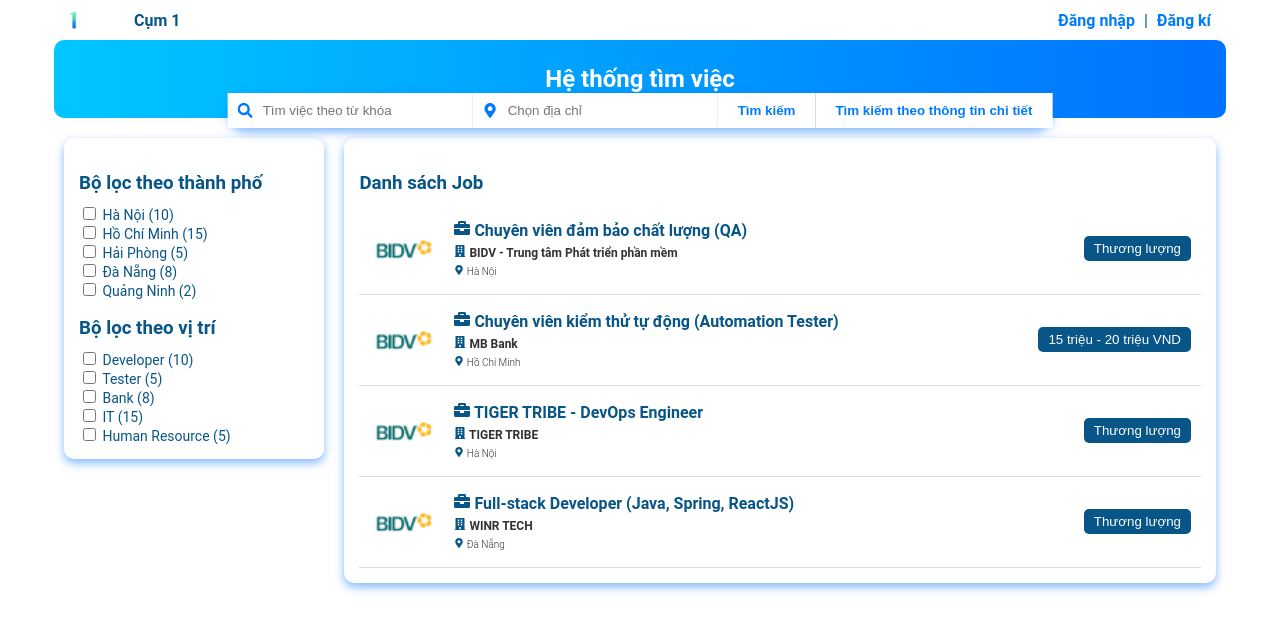
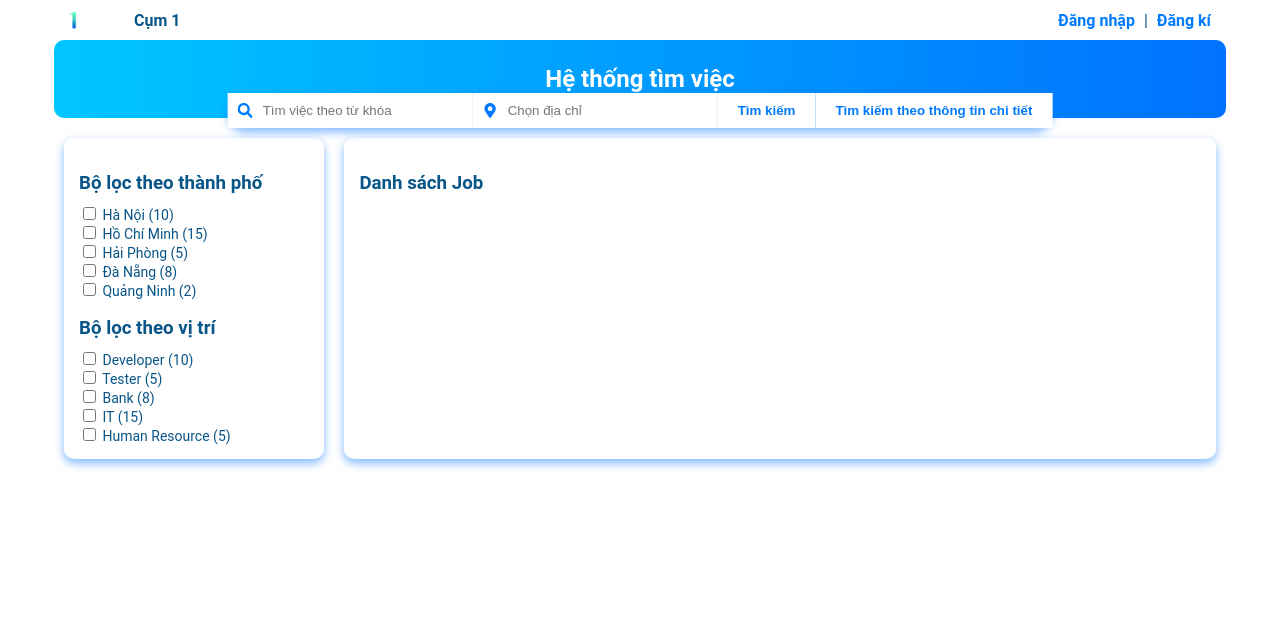
Before and after one commit to QD22082003/Job-web, a React (Create React App) app: page / in a window 1280 px wide. Shown: the top 632 px of the page. Built offline with nearby package versions, Linux system fonts and the light colour scheme.

Commit message:
call api list

```diff
--- a/package.json
+++ b/package.json
@@ -3,6 +3,7 @@
   "version": "0.1.0",
   "private": true,
   "dependencies": {
+    "axios": "^1.7.9",
     "cra-template": "1.2.0",
     "react": "^19.0.0",
     "react-dom": "^19.0.0",
--- a/src/components/Home/Home.css
+++ b/src/components/Home/Home.css
@@ -144,7 +144,7 @@
 
   .job-image {
     width: 50px;
-    object-fit: center;
+    object-fit: contain;
     margin-right: 15px;
   }
 
--- a/src/components/Home/Home.js
+++ b/src/components/Home/Home.js
@@ -1,4 +1,5 @@
-import React from "react";
+import React, { useState } from "react";
+import axios from "axios";
 import "./Home.css";
 import Logo from "../../asset/image.png";
 import { FaBriefcase, FaBuilding, FaMapMarkerAlt } from "react-icons/fa";
@@ -7,42 +8,41 @@
 import logoweb from "../../asset/1.png";
 const jobData = [
   {
-    id: 1,
-    title: "Chuyên viên đảm bảo chất lượng (QA)",
-    company: "BIDV - Trung tâm Phát triển phần mềm",
-    location: "Hà Nội",
+    jobId: 1,
+    jobTitle: "Chuyên viên đảm bảo chất lượng (QA)",
+    companyName: "BIDV - Trung tâm Phát triển phần mềm",
+    address: "Hà Nội",
     salary: "Thương lượng",
-    image: Logo,
+    companyLogo: Logo,
   },
-  {
-    id: 2,
-    title: "Chuyên viên kiểm thử tự động (Automation Tester)",
-    company: "MB Bank",
-    location: "Hồ Chí Minh",
-    salary: "15 triệu - 20 triệu VND",
-    image: Logo,
-  },
-  {
-    id: 3,
-    title: "TIGER TRIBE - DevOps Engineer",
-    company: "TIGER TRIBE",
-    location: "Hà Nội",
-    salary: "Thương lượng",
-    image: Logo,
-  },
-  {
-    id: 4,
-    title: "Full-stack Developer (Java, Spring, ReactJS)",
-    company: "WINR TECH",
-    location: "Đà Nẵng",
-    salary: "Thương lượng",
-    image: Logo,
-  },
-
-
 ];
 
 const Home = () => {
+  const [keyword, setKeyword] = useState(""); // Lưu từ khóa tìm kiếm
+  const [jobData, setJobData] = useState([]); // Lưu dữ liệu công việc
+  const [loading, setLoading] = useState(false); // Quản lý trạng thái tải
+
+  // Hàm xử lý sự kiện khi bấm vào nút tìm kiếm
+  const handleSearch = async () => {
+    if (!keyword) return; // Kiểm tra nếu không có từ khóa thì không gọi API
+
+    setLoading(true); // Đặt trạng thái loading
+
+    try {
+      const response = await axios.post(
+        "https://ms.vietnamworks.com/job-search/v1.0/search",
+        {
+          keyword: keyword, // Gửi từ khóa vào body
+        }
+      );
+
+      setJobData(response.data.data); // Lưu dữ liệu công việc vào state
+    } catch (error) {
+      console.error("Error fetching job data: ", error);
+    } finally {
+      setLoading(false); // Kết thúc trạng thái loading
+    }
+  };
   const handleJobClick = (id) => {
     navigate(`/detail/${id}`);
   };
@@ -63,12 +63,16 @@
       {/* Search Section */}
       <div className="search-section-block">
         <section className="search-section">
-
           <label className="title">Hệ thống tìm việc</label>
           <div className="search-box">
             <div className="input-with-icon">
               <FaSearch size={15} color="#007bff" />
-                  <input type="text" placeholder="Tìm việc theo từ khóa" />
+              <input
+                type="text"
+                placeholder="Tìm việc theo từ khóa"
+                value={keyword}
+                onChange={(e) => setKeyword(e.target.value)} // Cập nhật giá trị từ khóa khi người dùng nhập
+              />
             </div>
 
             {/* Tìm kiếm địa điểm */}
@@ -76,8 +80,13 @@
               <FaMapMarkerAlt size={15} color="#007bff" />
               <input type="text" placeholder="Chọn địa chỉ" />
             </div>
-                  <button className="search-button">Tìm kiếm</button>
-                  <button className="search-button">Tìm kiếm theo thông tin chi tiết</button>
+            <button className="search-button" onClick={handleSearch}>
+              Tìm kiếm
+            </button>
+
+            <button className="search-button">
+              Tìm kiếm theo thông tin chi tiết
+            </button>
           </div>
         </section>
       </div>
@@ -133,19 +142,19 @@
           <ul className="job-list">
             {jobData.map((job) => (
               <li key={job.id} onClick={() => handleJobClick(job.id)}>
-                <img src={job.image} alt={job.title} className="job-image" />
+                <img src={job.companyLogo} alt={job.jobTitle} className="job-image" />
                 <div className="job-info">
                   <p className="job-text">
-                    <FaBriefcase size={16} color="currentColor" /> {job.title}
+                    <FaBriefcase size={16} color="currentColor" /> {job.jobTitle}
                   </p>
                   <p className="cp-text">
-                    <FaBuilding size={12} color="#085587" /> {job.company}
+                    <FaBuilding size={12} color="#085587" /> {job.companyName}
                   </p>
                   <p className="ad-text">
-                    <FaMapMarkerAlt size={10} color="#085587" /> {job.location}
+                    <FaMapMarkerAlt size={10} color="#085587" /> {job.address}
                   </p>
                 </div>
-                <button className="salary-button">{job.salary}</button>
+                <button className="salary-button"></button>
               </li>
             ))}
           </ul>
```
Also changed, not shown: 1 other file (tests, documents, lock files or other folders). Lines whose indentation alone changed are shown as unchanged.
